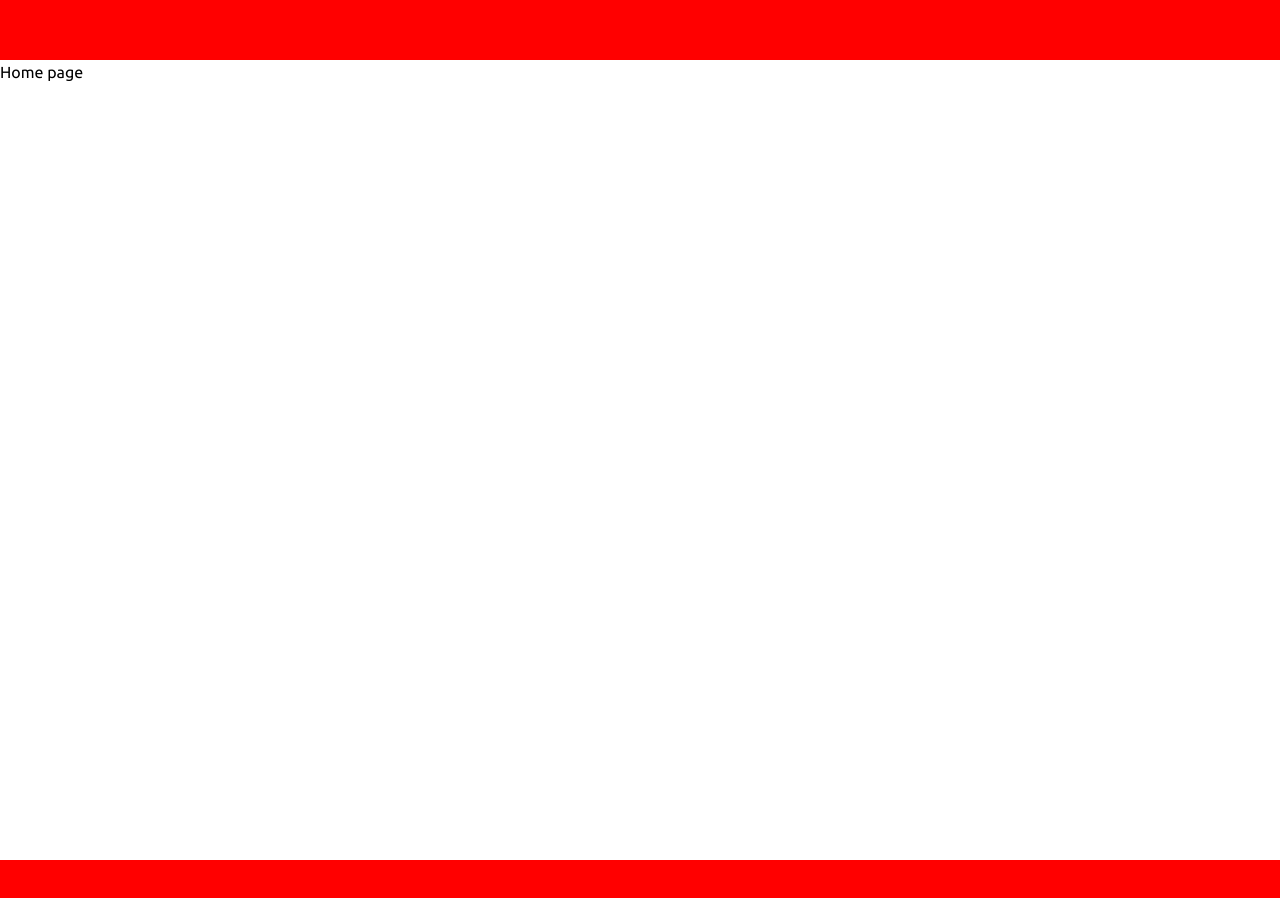
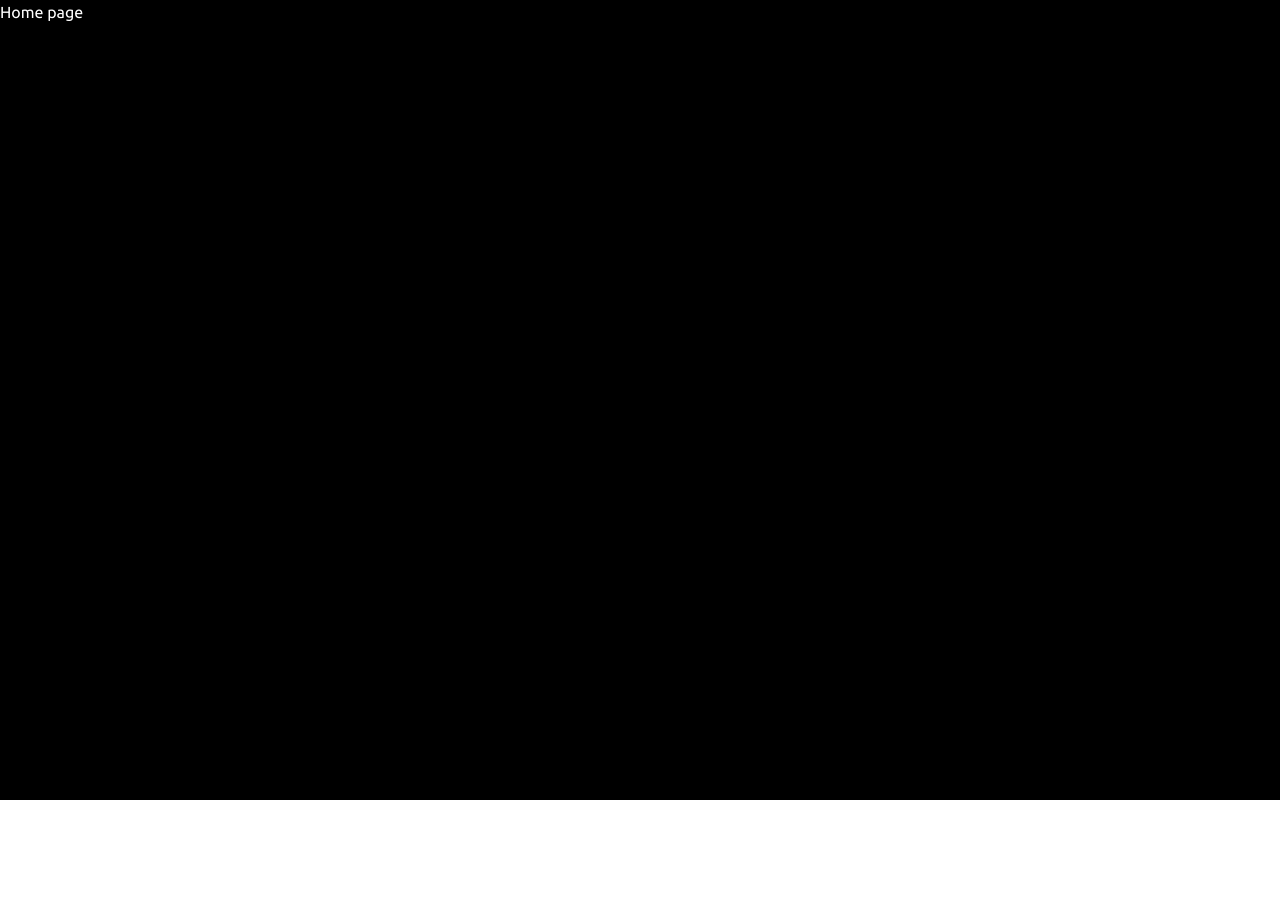
Before and after one commit to CADEV-legacy/sevenmobility-landing-ir-client, a React (Vite) app: page / in a window 1280 px wide. Shown: the top 898 px of the page. After the commit the page ends 800 px from the top, so only its background shows below. Built offline with nearby package versions, Linux system fonts and the light colour scheme; a web font is replaced by a local one.

Commit message:
# Updates Layout Update DefaultLayout component with html default recommended structure.

```diff
--- a/src/layouts/DefaultLayout.styles.ts
+++ b/src/layouts/DefaultLayout.styles.ts
@@ -3,16 +3,20 @@ import { styled } from '@mui/material';
 export const DefaultLayoutContainer = styled('main')({
   width: '100%',
   height: '100%',
+  backgroundColor: '#000000',
+  color: '#FFFFFF',
 });
 
-export const Header = styled('header')({
+export const DefaultLayoutHeader = styled('header')({
   width: '100%',
-  height: '3.75rem',
-  backgroundColor: 'red',
 });
 
-export const Footer = styled('footer')({
+export const DefaultLayoutNav = styled('nav')({
   width: '100%',
-  height: '15rem',
-  backgroundColor: 'red',
 });
+
+export const DefaultLayoutSideBar = styled('aside')({});
+
+export const DefaultLayoutFooter = styled('footer')({
+  width: '100%',
+});
--- a/src/layouts/DefaultLayout.tsx
+++ b/src/layouts/DefaultLayout.tsx
@@ -5,9 +5,11 @@ import * as S from './DefaultLayout.styles';
 const DefaultLayout: React.FC = () => {
   return (
     <S.DefaultLayoutContainer>
-      <S.Header></S.Header>
+      <S.DefaultLayoutHeader />
+      <S.DefaultLayoutNav />
+      <S.DefaultLayoutSideBar />
       <Outlet />
-      <S.Footer></S.Footer>
+      <S.DefaultLayoutFooter />
     </S.DefaultLayoutContainer>
   );
 };
```
